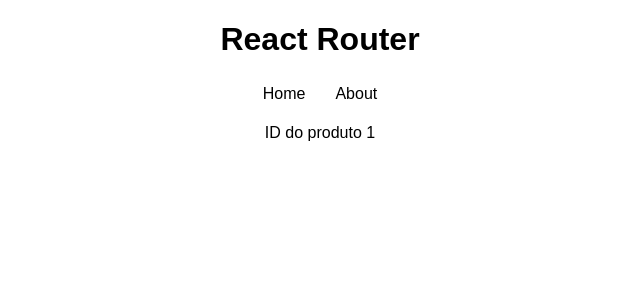
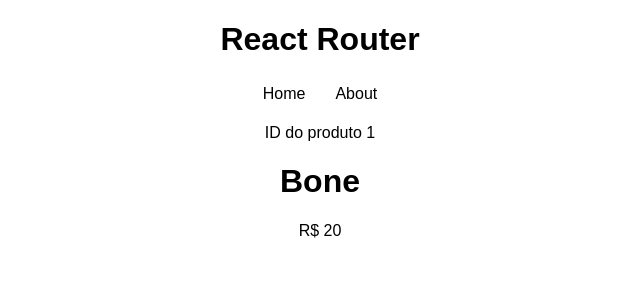
Before and after one commit to marcosalvesjr/aulas-react, a React (Vite) app in the folder project-react-8/aula8/: page /products/1 in a window 1280 px wide. Shown: the top 300 px of the page, without its empty margins (320-960 px from the left). Built offline with nearby package versions, Linux system fonts and the light colour scheme; data requests are answered from the project's data file.

Commit message:
5 - carregamento dado individual

```diff
--- a/project-react-8/aula8/src/pages/Product/Product.jsx
+++ b/project-react-8/aula8/src/pages/Product/Product.jsx
@@ -1,11 +1,26 @@
 import { useParams } from 'react-router-dom'
+import { useFetch } from '../../hooks/useFetch'
+
 
 const Product = () => {
     //4 - rota dinamica
     const { id } = useParams();
+
+    //5 - carregamento dado individual
+    const url = 'http://localhost:3000/products/' + id;
+    const { data: product, loading, error } = useFetch(url);
+    console.log(product)
     return (
         <>
-        <p>ID do produto {id}</p>
+            <p>ID do produto {id}</p>
+            {error && <p>Ocorreu um erro</p>}
+            {loading && <p>Carregando...</p>}
+            {product && (
+                <div>
+                    <h1>{product.name}</h1>
+                    <p>R$ {product.price}</p>
+                </div>
+            )}
         </>
     )
 }
```
